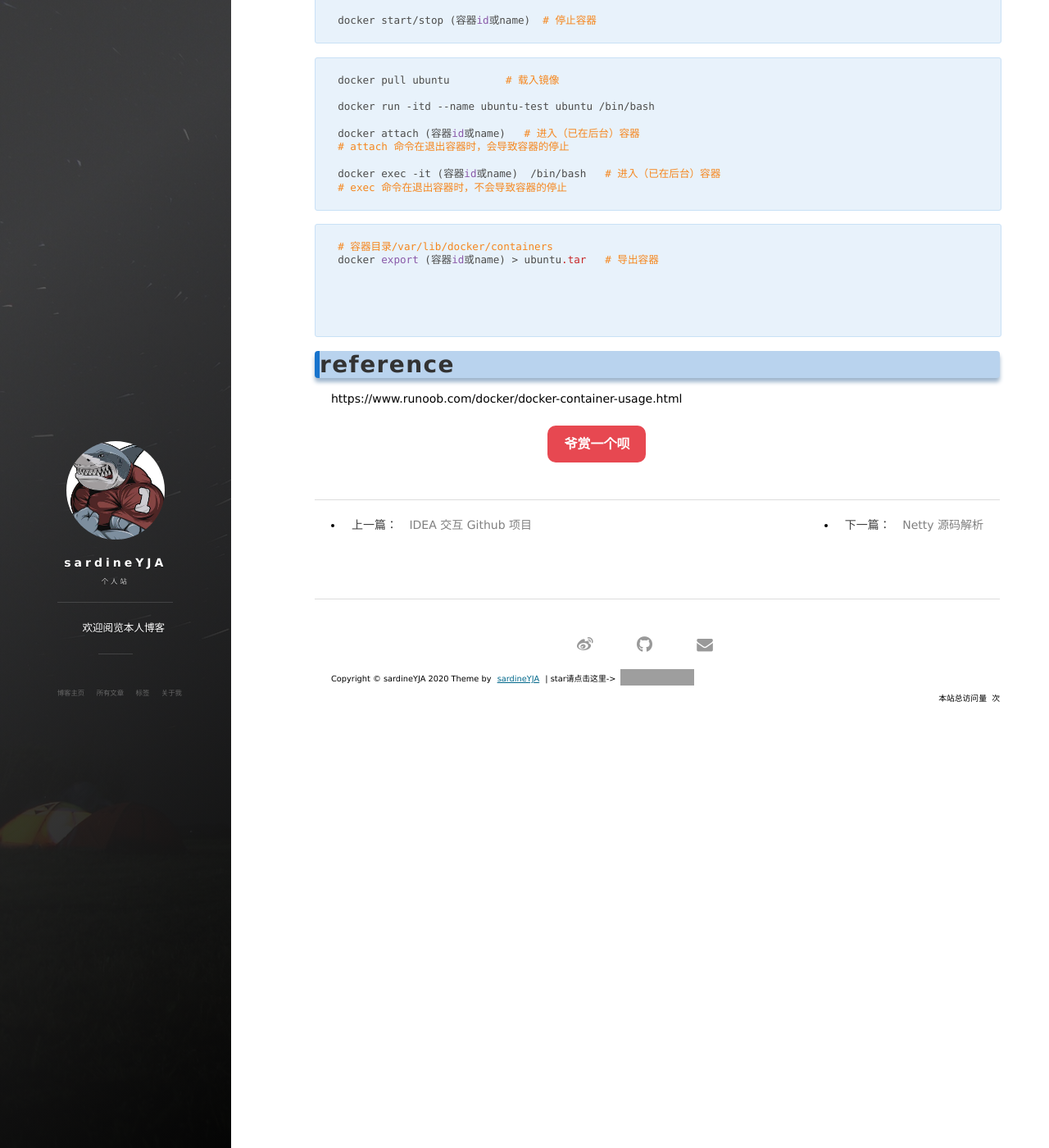
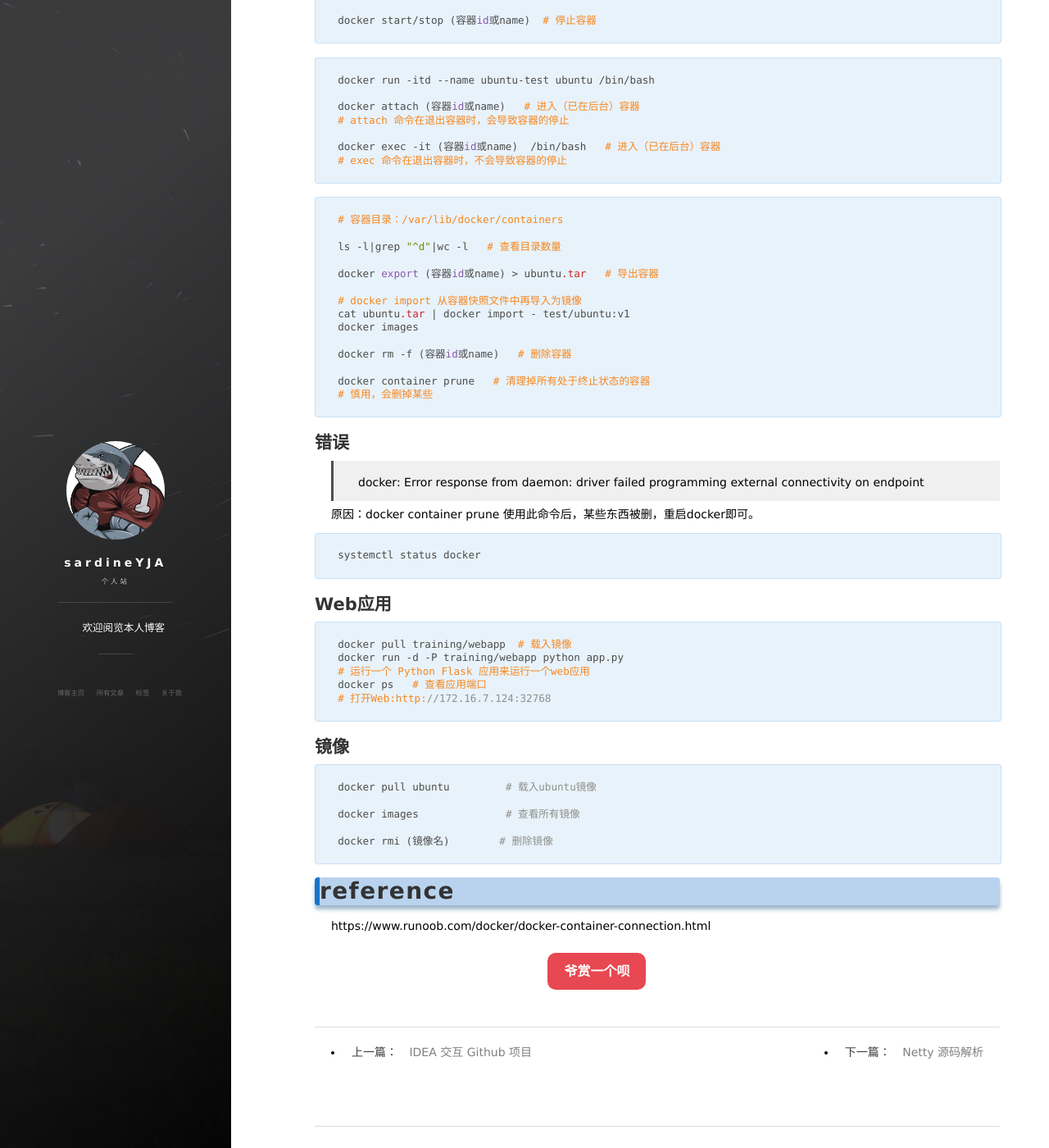
Before and after one commit to sardineYJA/sardineYJA.github.io, a Jekyll site: the page built from _posts/2019-12-02-Other-Docker.md, in a window 1280 px wide and 1400 px high, scrolled down 435 px. Shown: the whole window at 82% size. Built offline with Jekyll 4.4.1, drawn with Linux system fonts in a browser that asks for light colours; nearby versions of some CDN libraries; a script that is not in the unit is left out; comment, search, counter and statistics services are not loaded; grey boxes are pictures that could not be loaded.

Commit message:
Update 2019-12-02-Other-Docker.md

````diff
--- a/_posts/2019-12-02-Other-Docker.md
+++ b/_posts/2019-12-02-Other-Docker.md
@@ -8,7 +8,7 @@
 ---
 
 
-## 测试
+## 容器基本使用
 
 ```sh
 docker info          # 查看信息
@@ -23,7 +23,7 @@
 # 以进程方式运行的容器，后台模式
 docker run -d ubuntu:15.10 /bin/sh -c "while true; do echo hello world; sleep 1; done"
 
-docker ps -a                     # 查看运行容器
+docker ps -a                      # 查看运行容器
 
 docker logs (容器id或name)        # 查看容器内的标准输出
 
@@ -43,15 +41,56 @@
 ```
 
 ```sh
-# 容器目录/var/lib/docker/containers
+# 容器目录：/var/lib/docker/containers
+
+ls -l|grep "^d"|wc -l   # 查看目录数量
+
 docker export (容器id或name) > ubuntu.tar   # 导出容器
 
+# docker import 从容器快照文件中再导入为镜像
+cat ubuntu.tar | docker import - test/ubuntu:v1
+docker images
+
+docker rm -f (容器id或name)   # 删除容器
+
+docker container prune   # 清理掉所有处于终止状态的容器
+# 慎用，会删掉某些
+```
 
 
+## 错误
 
+> docker: Error response from daemon: driver failed programming external connectivity on endpoint
+
+原因：docker container prune 使用此命令后，某些东西被删，重启docker即可。
+
+```sh
+systemctl status docker
+```
+
+
+## Web应用
+
+```sh
+docker pull training/webapp  # 载入镜像
+docker run -d -P training/webapp python app.py
+# 运行一个 Python Flask 应用来运行一个web应用
+docker ps   # 查看应用端口
+# 打开Web:http://172.16.7.124:32768
+```
+
+
+## 镜像
+
+```sh
+docker pull ubuntu         # 载入ubuntu镜像
+
+docker images              # 查看所有镜像
+
+docker rmi (镜像名)        # 删除镜像
 ```
 
 
 # reference
 
-https://www.runoob.com/docker/docker-container-usage.html
+https://www.runoob.com/docker/docker-container-connection.html
````
Also changed, not shown: other parts of _posts/2019-12-02-Other-Docker.md (+0 -2 lines).
